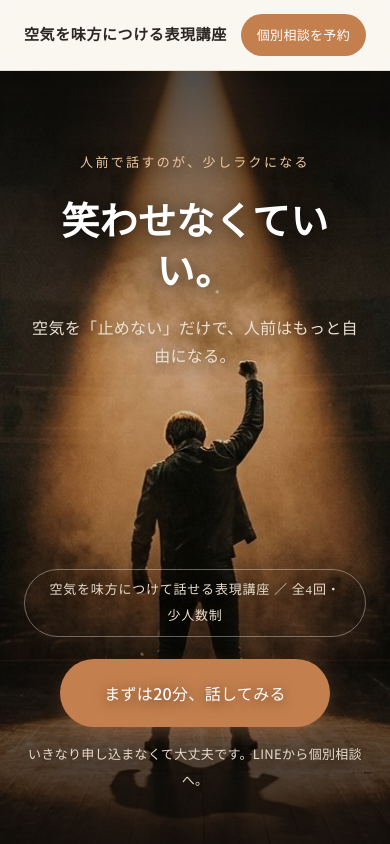
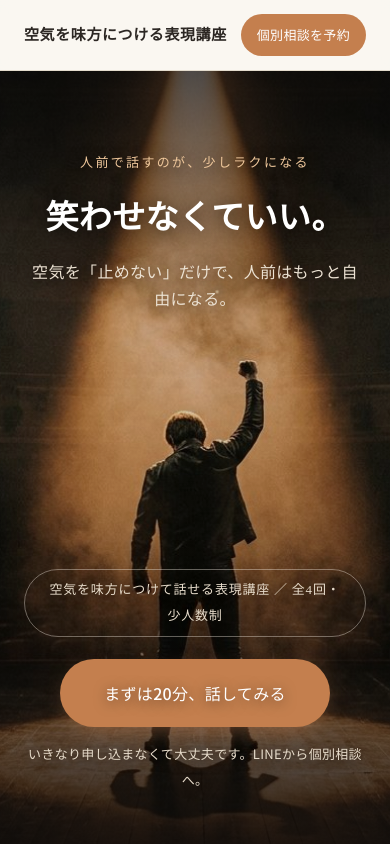
Before and after one commit to tkaska-cell/kuuki-hyogen-lp, a plain HTML site: page index.html in a window 390 px wide. Shown: the top 844 px of the page. Drawn offline with Linux system fonts and the light colour scheme.

Commit message:
FV見出しをスマホで1行に収まるよう調整
Co-Authored-By: Claude Opus 4.8 <noreply@anthropic.com>

```diff
--- a/index.html
+++ b/index.html
@@ -76,7 +76,7 @@
   .hero-top{position:relative;z-index:2;padding:78px 24px 0;color:#f6efe4;text-shadow:0 2px 18px rgba(0,0,0,.7);}
   .hero-bottom{position:relative;z-index:2;padding:0 24px 54px;text-shadow:0 2px 14px rgba(0,0,0,.6);}
   .hero-eyebrow{font-size:13px;letter-spacing:.18em;color:#f0c89c;font-weight:500;margin-bottom:22px;}
-  .hero h1{font-size:clamp(38px,8.5vw,66px);line-height:1.32;color:#fff;margin:0;}
+  .hero h1{font-size:clamp(33px,8.2vw,66px);line-height:1.32;color:#fff;margin:0;white-space:nowrap;}
   .hero-sub{font-size:clamp(16px,2.6vw,21px);font-family:"Noto Serif JP",serif;font-weight:500;margin:18px auto 0;color:#ece2d3;line-height:1.7;max-width:620px;}
   .hero-course2{display:inline-block;font-family:"Noto Serif JP",serif;font-size:13px;letter-spacing:.06em;color:#e7dccb;border:1px solid rgba(246,239,228,.38);border-radius:999px;padding:7px 18px;margin-bottom:22px;}
   .hero .btn-note{color:#e7dccb;}
```
